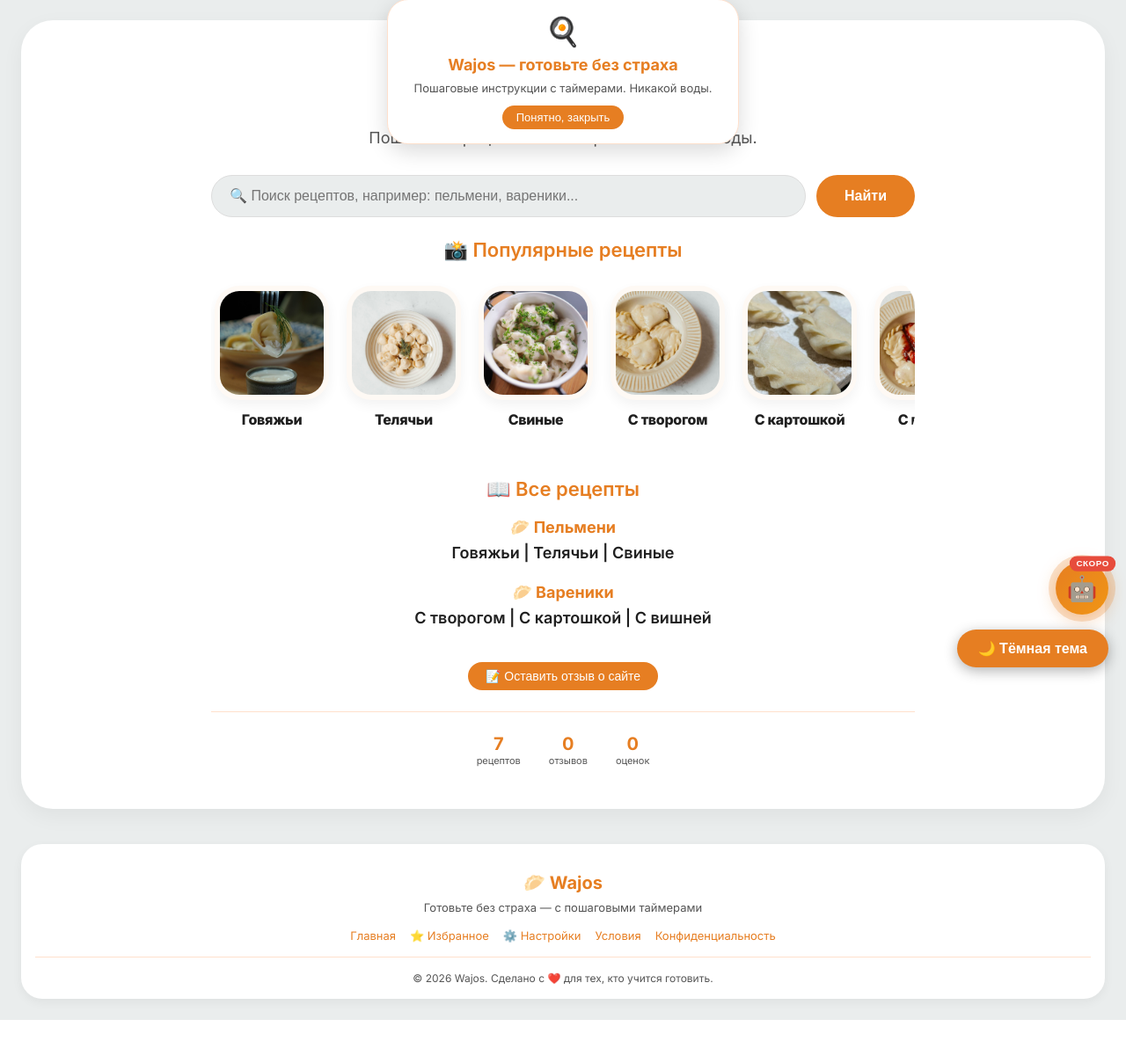
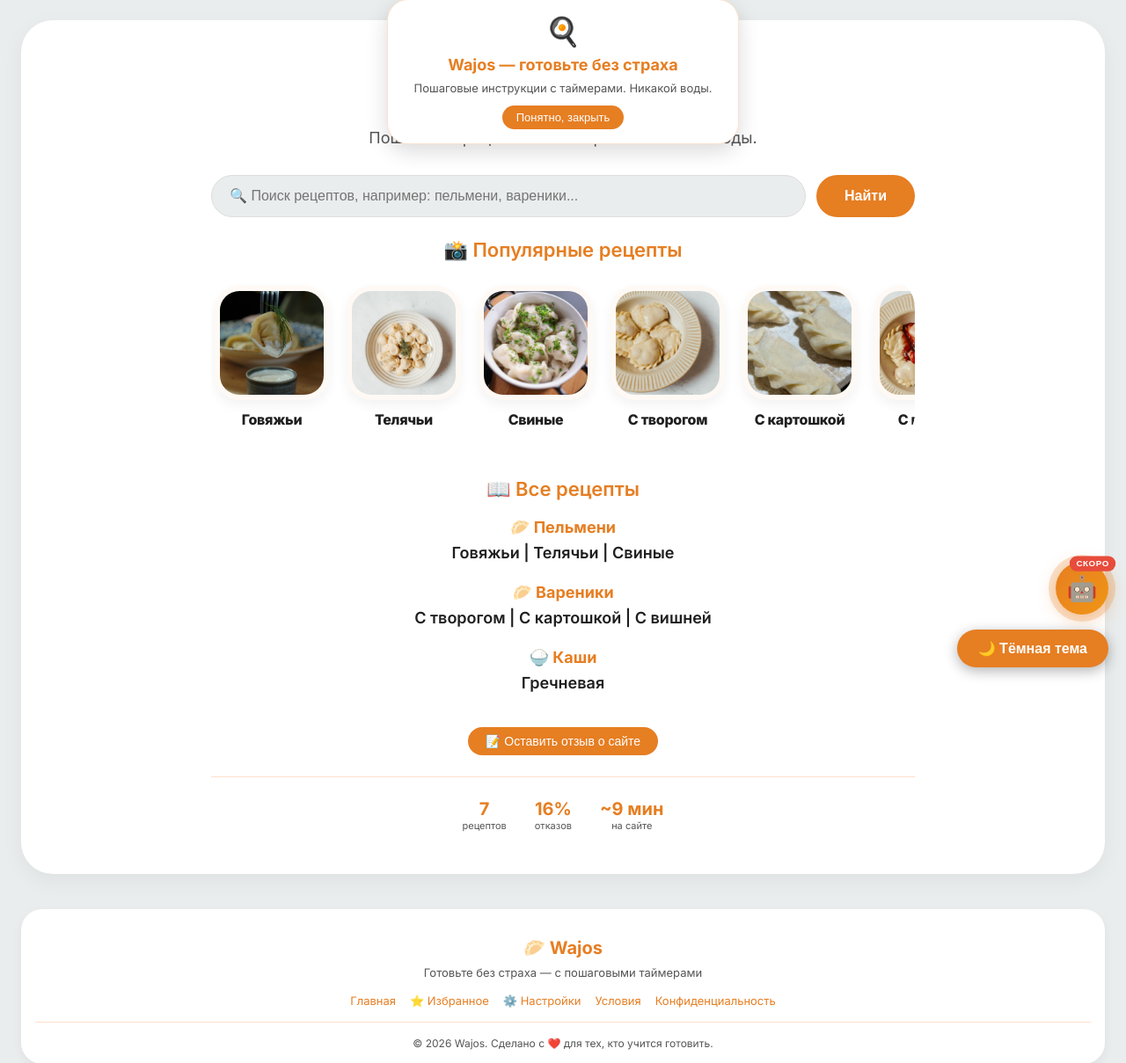
Before and after one commit to levstepansin-ship-it/django_project, a Django app: page / in a window 1280 px wide. Shown: the part 21-1230 px from the top of the page at 88% size. Before the commit the page ends 1181 px from the top, so only its background shows below. Run offline with Django 4.2, Linux system fonts and the light colour scheme; data comes from the database, SQL or seed files in the repository; data that the repository does not hold is empty.

Commit message:
Update index.html

```diff
--- a/recipes/templates/recipes/index.html
+++ b/recipes/templates/recipes/index.html
@@ -21,7 +21,7 @@
             <button type="submit">Найти</button>
         </form>
 
-        <!-- ПОПУЛЯРНЫЕ РЕЦЕПТЫ (карусель) -->
+        <!-- ПОПУЛЯРНЫЕ РЕЦЕПТЫ (карусель с автопрокруткой) -->
         <div class="welcome-section">
             <h2 class="welcome-section-title">📸 Популярные рецепты</h2>
             <div class="welcome-carousel-wrapper">
@@ -92,6 +92,17 @@
                         </div>
                         <span class="welcome-card-title">С вишней</span>
                     </div>
+                    <!-- Гречневая каша (ID 8) -->
+                    <div class="welcome-card" data-recipe-id="8">
+                        <div class="welcome-card-image-wrapper">
+                            <img src="/media/images/grechka.jpg"
+                                 alt="Гречневая каша"
+                                 class="welcome-card-image"
+                                 loading="lazy"
+                                 onerror="this.src='https://via.placeholder.com/200x200?text=Гречка'">
+                        </div>
+                        <span class="welcome-card-title">Гречневая</span>
+                    </div>
                 </div>
             </div>
         </div>
@@ -116,6 +127,12 @@
                         <a href="{% url 'recipe_detail' recipe_id=7 %}">С вишней</a>
                     </div>
                 </div>
+                <div class="welcome-cat">
+                    <div class="welcome-cat-title">🍚 Каши</div>
+                    <div class="welcome-cat-links">
+                        <a href="{% url 'recipe_detail' recipe_id=8 %}">Гречневая</a>
+                    </div>
+                </div>
             </div>
         </div>
 
@@ -131,12 +148,12 @@
                 <span class="welcome-stat-label">рецептов</span>
             </div>
             <div class="welcome-stat">
-                <span class="welcome-stat-value">{{ total_comments }}</span>
-                <span class="welcome-stat-label">отзывов</span>
+                <span class="welcome-stat-value">16%</span>
+                <span class="welcome-stat-label">отказов</span>
             </div>
             <div class="welcome-stat">
-                <span class="welcome-stat-value">{{ total_ratings }}</span>
-                <span class="welcome-stat-label">оценок</span>
+                <span class="welcome-stat-value">~9 мин</span>
+                <span class="welcome-stat-label">на сайте</span>
             </div>
         </div>
     </div>
@@ -152,6 +169,49 @@
             }
         });
     });
+
+    // ===== АВТОПРОКРУТКА КАРУСЕЛИ (медленная) =====
+    (function autoScrollCarousel() {
+        const wrapper = document.querySelector('.welcome-carousel-wrapper');
+        const carousel = document.querySelector('.welcome-carousel');
+        if (!wrapper || !carousel) return;
+
+        let scrollAmount = 0;
+        const step = 0.4; // пикселей за кадр — очень медленно
+        let animationId = null;
+        let isHovering = false;
+        let isPaused = false;
+
+        // Останавливаем при наведении
+        wrapper.addEventListener('mouseenter', () => { isHovering = true; });
+        wrapper.addEventListener('mouseleave', () => { isHovering = false; });
+        wrapper.addEventListener('touchstart', () => { isPaused = true; });
+        wrapper.addEventListener('touchend', () => { setTimeout(() => { isPaused = false; }, 2000); });
+
+        function scrollStep() {
+            if (!isHovering && !isPaused && carousel.scrollWidth > wrapper.clientWidth) {
+                scrollAmount += step;
+                if (scrollAmount >= carousel.scrollWidth - wrapper.clientWidth) {
+                    scrollAmount = 0;
+                    carousel.scrollTo({ left: 0, behavior: 'smooth' });
+                    setTimeout(() => {
+                        if (!isHovering && !isPaused) {
+                            scrollAmount = 0;
+                            carousel.scrollLeft = 0;
+                        }
+                    }, 600);
+                    animationId = requestAnimationFrame(scrollStep);
+                    return;
+                }
+                carousel.scrollLeft = scrollAmount;
+                animationId = requestAnimationFrame(scrollStep);
+            } else {
+                animationId = requestAnimationFrame(scrollStep);
+            }
+        }
+
+        animationId = requestAnimationFrame(scrollStep);
+    })();
 </script>
 
 {% endblock %}
```
